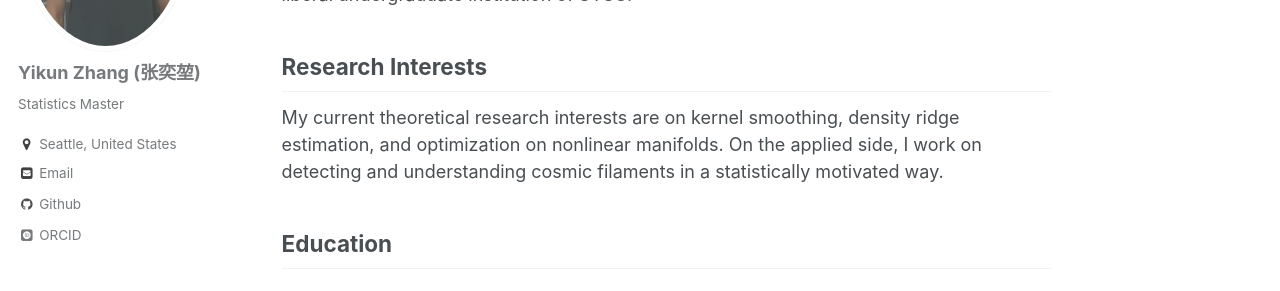
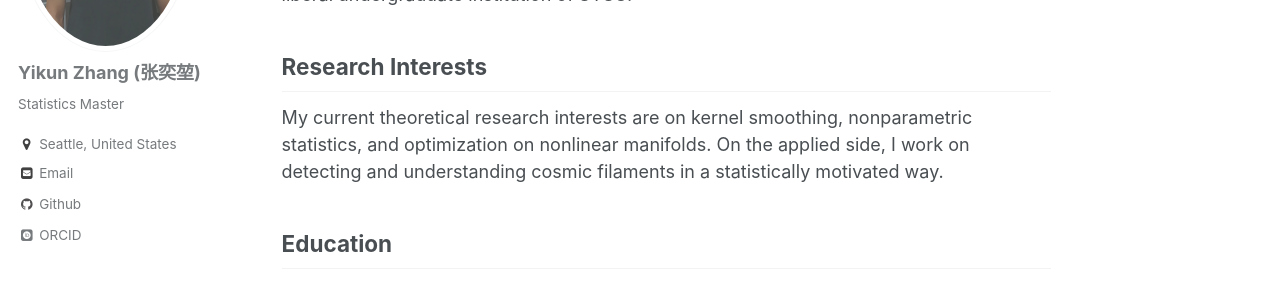
Before and after one commit to zhangyk8/zhangyk8.github.io, a Jekyll site: the page built from _pages/about.md, in a window 1280 px wide and 1045 px high. Shown: the part 314-605 px from the top of the window. Built offline with Jekyll 4.4.1, drawn with Linux system fonts in a browser that asks for light colours; some web fonts are replaced.

Commit message:
Update about.md

```diff
--- a/_pages/about.md
+++ b/_pages/about.md
@@ -13,7 +13,7 @@ I am a recent M.S. graduate from Department of Statistics at the University of W
 
 Research Interests
 -----------
-My current theoretical research interests are on kernel smoothing, density ridge estimation, and optimization on nonlinear manifolds. On the applied side, I work on detecting and understanding cosmic filaments in a statistically motivated way.
+My current theoretical research interests are on kernel smoothing, nonparametric statistics, and optimization on nonlinear manifolds. On the applied side, I work on detecting and understanding cosmic filaments in a statistically motivated way.
 
 Education
 -----------
```
